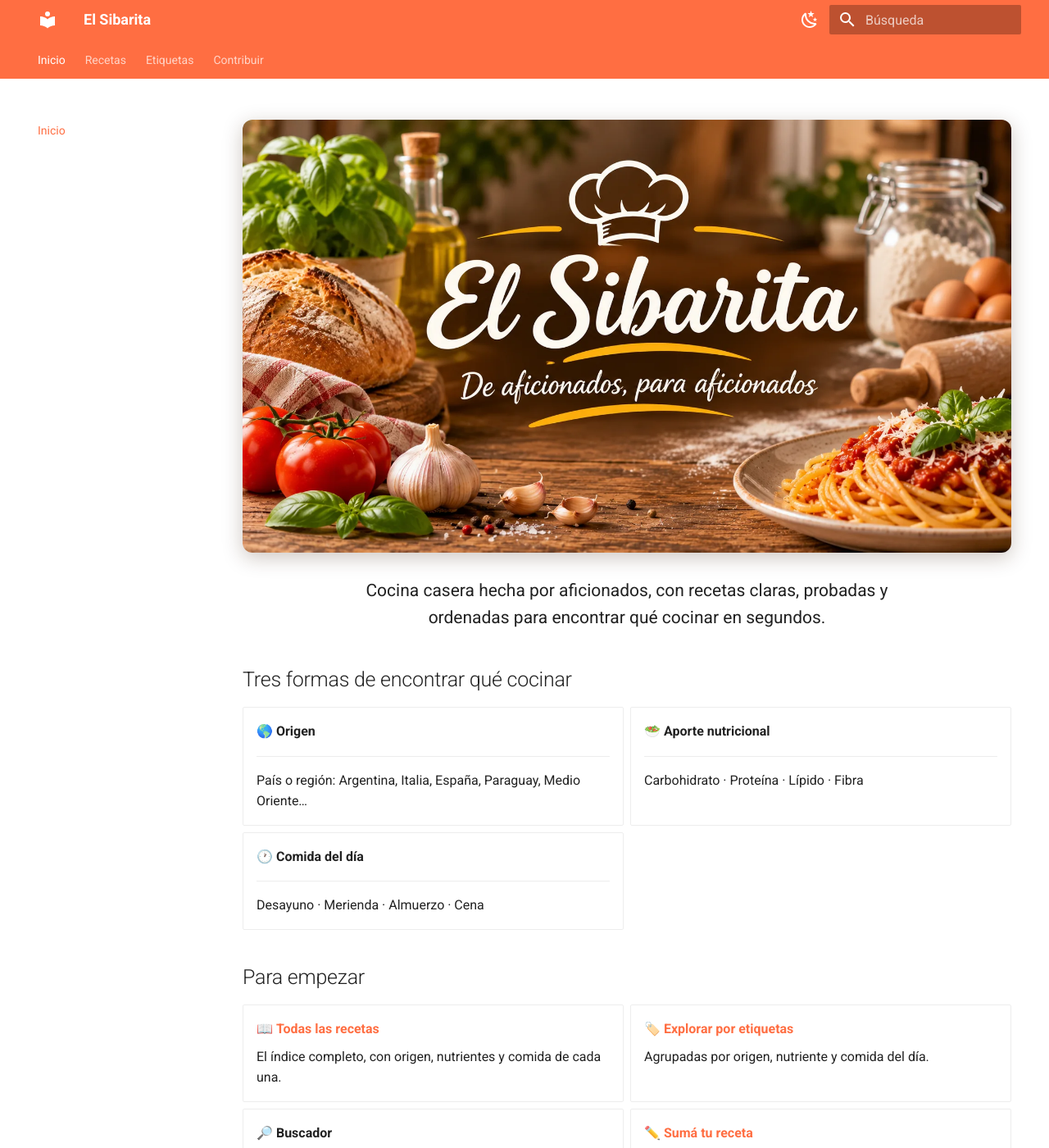
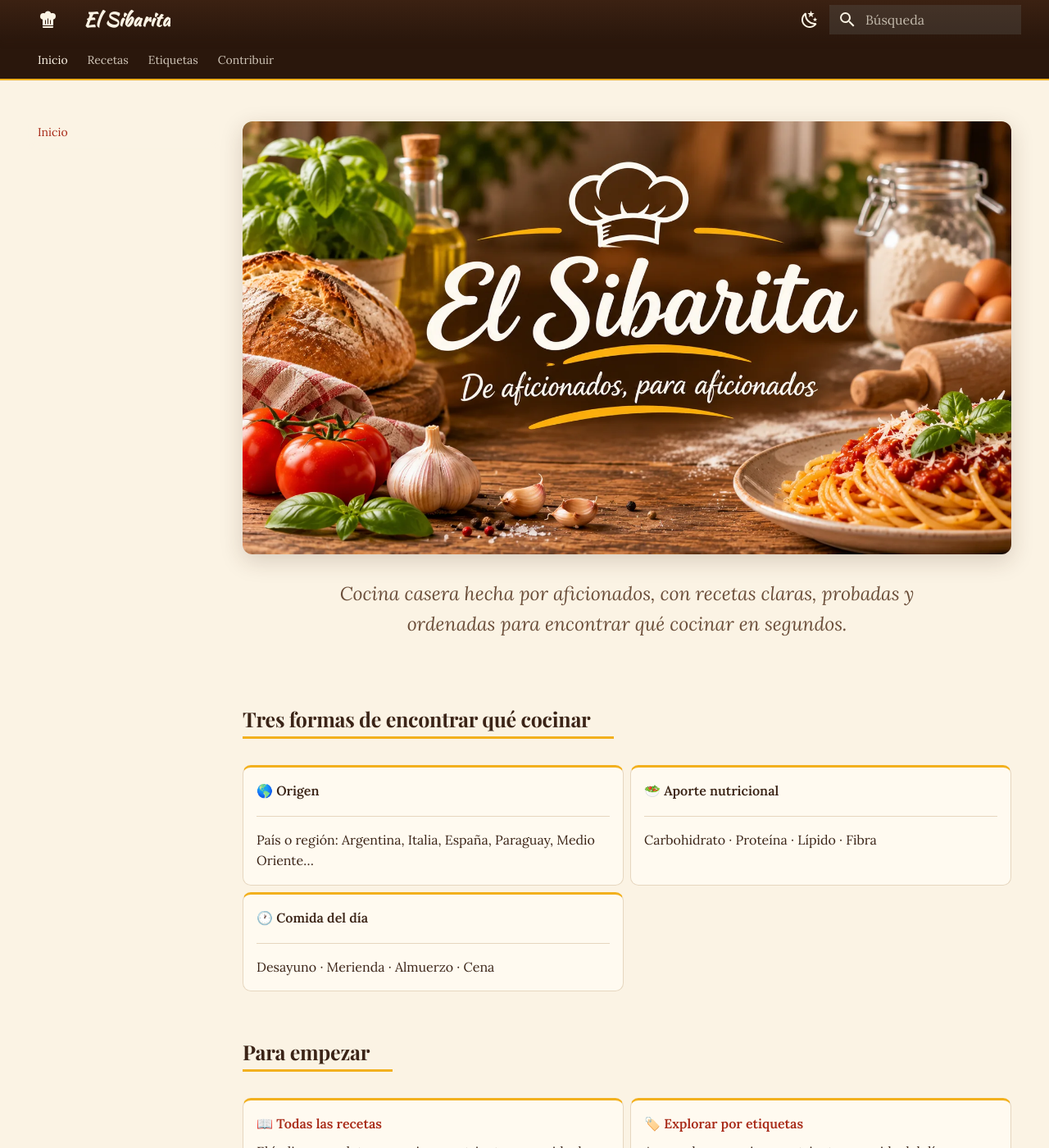
Before and after one commit to thelagger124/mauri-gourmet, an MkDocs documentation site: the page built from docs/index.md, in a window 1280 px wide and 1400 px high. Shown: the whole window at 82% size. Built offline with MkDocs 1.6.1 and Material for MkDocs 9.7.7, drawn with Linux system fonts in a browser that asks for light colours.

Commit message:
Aplica paleta del banner al tema (chocolate, crema, azafrán, tomate)
Reemplaza deep orange/amber por colores propios en modo claro y oscuro,
agrega tipografías (Lora, Playfair Display, Kaushan Script), ícono de
chef y estilos para tarjetas, tablas, etiquetas y admoniciones.

Co-Authored-By: Claude Sonnet 5.5 <noreply@anthropic.com>

```diff
--- a/docs/stylesheets/extra.css
+++ b/docs/stylesheets/extra.css
@@ -1,4 +1,195 @@
-/* Landing: banner a todo el ancho del contenido */
+/* ==========================================================================
+   El Sibarita — paleta tomada del banner
+   chocolate/madera · crema · azafrán · tomate · albahaca
+   ========================================================================== */
+
+:root {
+  --sib-chocolate: #3b2112;
+  --sib-madera: #7a4a28;
+  --sib-crema: #fbf3e4;
+  --sib-papel: #fffaf0;
+  --sib-azafran: #f2b01e;
+  --sib-tomate: #c8321f;
+  --sib-albahaca: #4f7a2c;
+
+  --md-text-font: "Lora", "Roboto", serif;
+}
+
+/* ---- Modo claro ---- */
+[data-md-color-scheme="default"] {
+  --md-primary-fg-color: var(--sib-chocolate);
+  --md-primary-fg-color--light: var(--sib-madera);
+  --md-primary-fg-color--dark: #2a170c;
+  --md-primary-bg-color: var(--sib-crema);
+  --md-primary-bg-color--light: rgba(251, 243, 228, 0.7);
+
+  --md-accent-fg-color: var(--sib-tomate);
+  --md-accent-fg-color--transparent: rgba(200, 50, 31, 0.1);
+  --md-accent-bg-color: var(--sib-azafran);
+
+  --md-default-bg-color: var(--sib-crema);
+  --md-default-fg-color: #3b2417;
+  --md-default-fg-color--light: #6b4e3a;
+  --md-default-fg-color--lighter: #a38a74;
+  --md-default-fg-color--lightest: #e6d6bf;
+
+  --md-typeset-color: #3b2417;
+  --md-typeset-a-color: #a82a18;
+
+  --md-code-bg-color: #f4e8d3;
+  --md-code-fg-color: #4a2c19;
+
+  --md-footer-bg-color: var(--sib-chocolate);
+  --md-footer-bg-color--dark: #2a170c;
+  --md-footer-fg-color: var(--sib-crema);
+  --md-footer-fg-color--light: rgba(251, 243, 228, 0.7);
+
+  --sib-card-bg: var(--sib-papel);
+  --sib-card-border: #e6d6bf;
+  --sib-shadow: rgba(59, 33, 18, 0.18);
+}
+
+/* ---- Modo oscuro ---- */
+[data-md-color-scheme="slate"] {
+  --md-hue: 25;
+  --md-primary-fg-color: #2b1a10;
+  --md-primary-fg-color--light: var(--sib-madera);
+  --md-primary-fg-color--dark: #1a0f08;
+  --md-primary-bg-color: var(--sib-crema);
+  --md-primary-bg-color--light: rgba(251, 243, 228, 0.7);
+
+  --md-accent-fg-color: var(--sib-azafran);
+  --md-accent-fg-color--transparent: rgba(242, 176, 30, 0.1);
+  --md-accent-bg-color: var(--sib-azafran);
+
+  --md-default-bg-color: #1f1410;
+  --md-default-bg-color--light: rgba(31, 20, 16, 0.54);
+  --md-default-fg-color: #f1e4cf;
+  --md-default-fg-color--light: #cdb89c;
+  --md-default-fg-color--lighter: #8d7660;
+  --md-default-fg-color--lightest: #3a2a20;
+
+  --md-typeset-color: #f1e4cf;
+  --md-typeset-a-color: #f2b01e;
+
+  --md-code-bg-color: #2c1e16;
+  --md-code-fg-color: #f1e4cf;
+
+  --md-footer-bg-color: #170d07;
+  --md-footer-bg-color--dark: #110904;
+
+  --sib-card-bg: #2a1c14;
+  --sib-card-border: #4a3326;
+  --sib-shadow: rgba(0, 0, 0, 0.45);
+}
+
+/* ---- Cabecera ---- */
+.md-header {
+  background: linear-gradient(180deg, var(--md-primary-fg-color) 0%, var(--md-primary-fg-color--dark) 100%);
+  box-shadow: 0 2px 10px var(--sib-shadow);
+}
+
+.md-tabs {
+  background: var(--md-primary-fg-color--dark);
+  border-bottom: 2px solid var(--sib-azafran);
+}
+
+.md-header__title {
+  font-family: "Kaushan Script", cursive;
+  font-size: 1.15rem;
+  letter-spacing: 0.02em;
+}
+
+.md-tabs__link {
+  opacity: 0.8;
+}
+
+.md-tabs__link--active,
+.md-tabs__link:hover {
+  opacity: 1;
+  color: var(--sib-azafran);
+}
+
+.md-search__input {
+  background-color: rgba(251, 243, 228, 0.12);
+}
+
+/* ---- Tipografía ---- */
+.md-typeset h1,
+.md-typeset h2,
+.md-typeset h3 {
+  font-family: "Playfair Display", "Lora", serif;
+  font-weight: 700;
+  color: var(--md-default-fg-color);
+}
+
+.md-typeset h1 {
+  letter-spacing: -0.01em;
+}
+
+/* Subrayado azafrán bajo los h2, como los trazos del logo */
+.md-typeset h2 {
+  display: inline-block;
+  padding-bottom: 0.15em;
+  border-bottom: 3px solid var(--sib-azafran);
+}
+
+.md-typeset .headerlink {
+  color: var(--sib-azafran);
+}
+
+.md-typeset hr {
+  border-bottom-color: var(--md-default-fg-color--lightest);
+}
+
+.md-typeset blockquote {
+  border-left-color: var(--sib-azafran);
+}
+
+/* ---- Tablas ---- */
+.md-typeset table:not([class]) {
+  background: var(--sib-card-bg);
+  border: 1px solid var(--sib-card-border);
+  border-radius: 0.4rem;
+  box-shadow: none;
+}
+
+.md-typeset table:not([class]) th {
+  background: var(--md-primary-fg-color);
+  color: var(--sib-crema);
+}
+
+/* ---- Admoniciones ---- */
+.md-typeset .admonition,
+.md-typeset details {
+  background: var(--sib-card-bg);
+  border-color: var(--sib-azafran);
+}
+
+.md-typeset .admonition-title,
+.md-typeset summary {
+  background-color: rgba(242, 176, 30, 0.15);
+}
+
+.md-typeset .admonition-title::before,
+.md-typeset summary::before {
+  background-color: var(--sib-madera);
+}
+
+/* ---- Etiquetas ---- */
+.md-tag,
+.md-typeset .md-tag {
+  background: rgba(242, 176, 30, 0.22);
+  color: var(--md-default-fg-color);
+  border-radius: 1rem;
+}
+
+a.md-tag:hover {
+  background: var(--sib-azafran);
+  color: var(--sib-chocolate);
+}
+
+/* ---- Landing ---- */
 .banner {
   margin: 0 0 1.5rem;
 }
@@ -8,7 +199,7 @@
   width: 100%;
   height: auto;
   border-radius: 0.6rem;
-  box-shadow: 0 6px 24px rgba(60, 30, 10, 0.25);
+  box-shadow: 0 8px 28px var(--sib-shadow);
 }
 
 /* El título ya está dentro del banner; se deja para lectores de pantalla y buscadores */
@@ -25,8 +216,46 @@
 }
 
 .lead {
-  font-size: 1.05rem;
+  font-size: 1.15rem;
+  font-style: italic;
   text-align: center;
   margin: 0 auto 2rem;
   max-width: 36rem;
+  color: var(--md-default-fg-color--light);
 }
+
+/* Tarjetas */
+.md-typeset .grid.cards > ul > li,
+.md-typeset .grid > .card {
+  background: var(--sib-card-bg);
+  border: 1px solid var(--sib-card-border);
+  border-top: 3px solid var(--sib-azafran);
+  border-radius: 0.5rem;
+  transition: transform 0.15s ease, box-shadow 0.15s ease, border-color 0.15s ease;
+}
+
+.md-typeset .grid.cards > ul > li:hover,
+.md-typeset .grid > .card:hover {
+  transform: translateY(-2px);
+  border-color: var(--sib-tomate);
+  border-top-color: var(--sib-tomate);
+  box-shadow: 0 8px 20px var(--sib-shadow);
+}
+
+.md-typeset .grid.cards > ul > li > hr {
+  border-bottom-color: var(--sib-card-border);
+}
+
+/* ---- Pie ---- */
+.md-footer-meta {
+  background-color: var(--md-footer-bg-color--dark);
+}
+
+@media (prefers-reduced-motion: reduce) {
+  .md-typeset .grid.cards > ul > li {
+    transition: none;
+  }
+  .md-typeset .grid.cards > ul > li:hover {
+    transform: none;
+  }
+}
--- a/mkdocs.yml
+++ b/mkdocs.yml
@@ -4,23 +4,27 @@ site_description: Recetas caseras clasificadas por origen, aporte nutricional y
 docs_dir: docs
 
 extra_css:
+  - https://fonts.googleapis.com/css2?family=Kaushan+Script&family=Lora:ital,wght@0,400;0,600;1,400&family=Playfair+Display:wght@700&family=Roboto+Mono&display=swap
   - stylesheets/extra.css
 
 theme:
   name: material
   language: es
+  font: false
+  icon:
+    logo: material/chef-hat
   palette:
     - media: "(prefers-color-scheme: light)"
       scheme: default
-      primary: deep orange
-      accent: amber
+      primary: custom
+      accent: custom
       toggle:
         icon: material/weather-night
         name: Cambiar a modo oscuro
     - media: "(prefers-color-scheme: dark)"
       scheme: slate
-      primary: deep orange
-      accent: amber
+      primary: custom
+      accent: custom
       toggle:
         icon: material/weather-sunny
         name: Cambiar a modo claro
```
